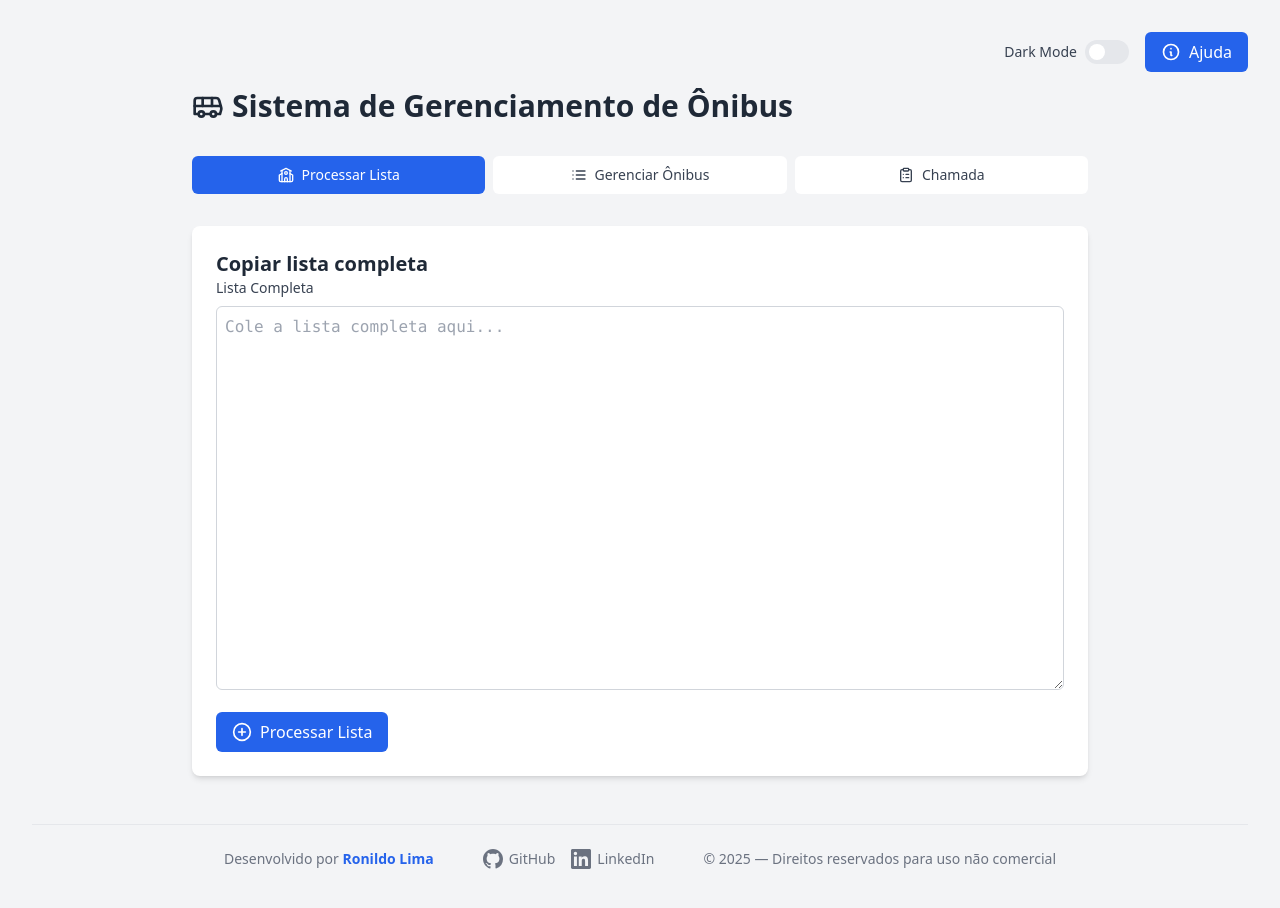
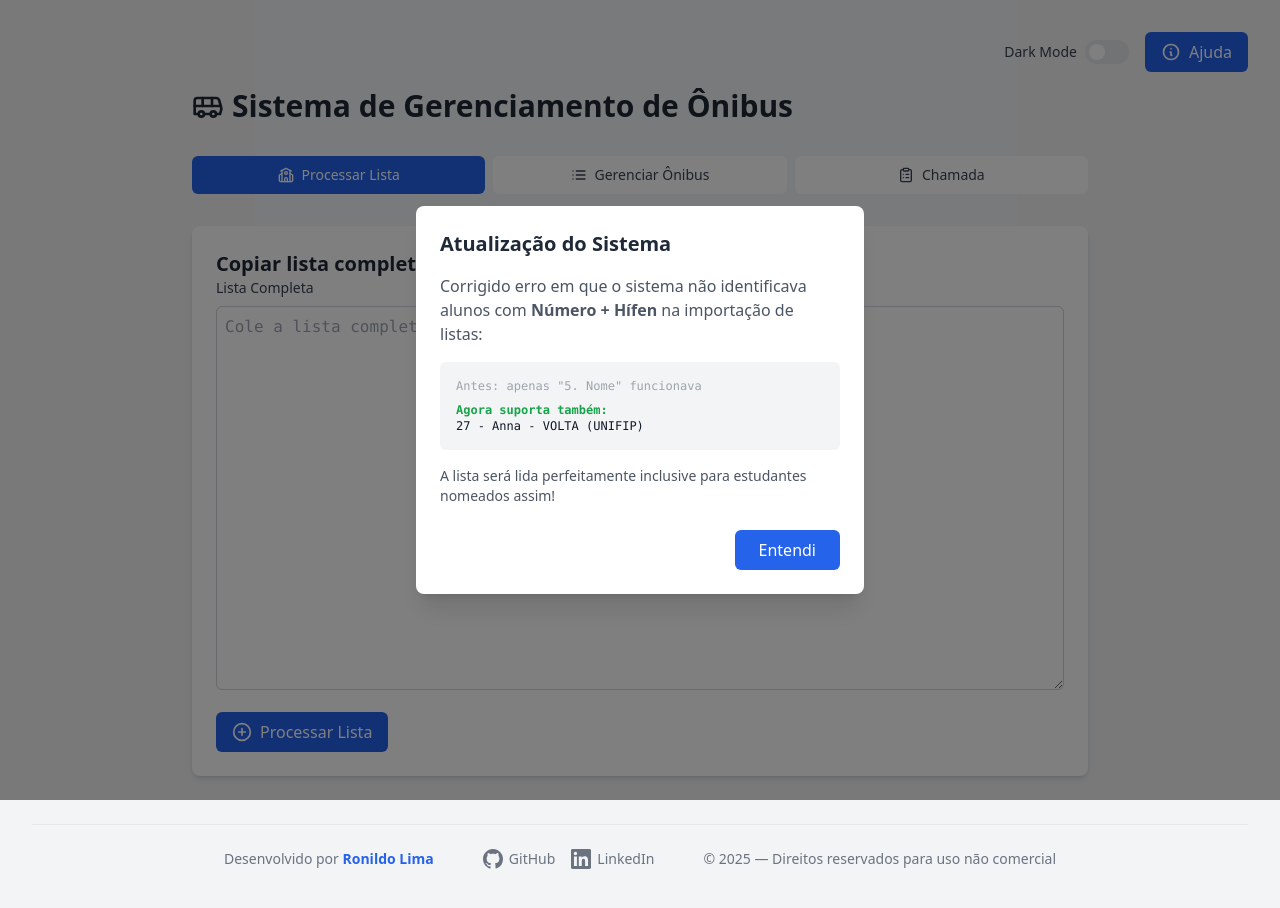
Before and after one commit to RonildoLima/bus-management, a React (Vite) app: page / in a window 1280 px wide. Shown: the top 908 px of the page. Built offline with nearby package versions, Linux system fonts and the light colour scheme.

Commit message:
Modal update

```diff
--- a/src/App.tsx
+++ b/src/App.tsx
@@ -3,6 +3,7 @@ import React, { useState } from 'react';
 import { PlusCircle, Bus, School as SchoolIcon, List, Copy, Check, ClipboardList } from 'lucide-react';
 import { School, Student, Bus as BusType } from './types';
 import { TutorialModal } from './components/TutorialModal';
+import { UpdateModal } from './components/UpdateModal';
 
 function App() {
   const [view, setView] = useState<'input' | 'management' | 'chamada'>('input');
@@ -502,6 +503,7 @@ function App() {
       </div>
 
       <TutorialModal isOpen={isTutorialOpen} onClose={() => setIsTutorialOpen(false)} darkMode={darkMode} />
+      <UpdateModal darkMode={darkMode} />
 
       <div className="max-w-4xl mx-auto">
         <h1 className={`text-3xl font-bold mb-8 flex items-center gap-2 ${darkMode ? 'text-white' : 'text-gray-800'}`}>
@@ -954,9 +956,26 @@ LISTA ÔNIBUS 02 - FRANÇA - UFCG (3 VAGAS)
             {parsedChamadaBuses.length === 0 && (
               <>
                 <div className="mb-4">
-                  <label className={`block text-sm font-medium mb-2 ${darkMode ? 'text-gray-300' : 'text-gray-700'}`}>
-                    Cole a lista formatada aqui
-                  </label>
+                  <div className="flex justify-between items-center mb-2">
+                    <label className={`block text-sm font-medium ${darkMode ? 'text-gray-300' : 'text-gray-700'}`}>
+                      Cole a lista formatada aqui
+                    </label>
+                    <button
+                      onClick={async () => {
+                        try {
+                          const text = await navigator.clipboard.readText();
+                          setChamadaRawList(text);
+                        } catch (err) {
+                          alert('Erro ao colar área de transferência. Cole manualmente.');
+                        }
+                      }}
+                      className={`flex items-center gap-1.5 text-xs px-2.5 py-1 rounded-md transition-colors border shadow-sm font-medium ${darkMode ? 'bg-gray-700 hover:bg-gray-600 text-gray-200 border-gray-600' : 'bg-white hover:bg-gray-50 text-gray-700 border-gray-300'}`}
+                      title="Colar da área de transferência"
+                    >
+                      <ClipboardList className="w-3.5 h-3.5 text-blue-500" />
+                      Colar
+                    </button>
+                  </div>
                   <textarea
                     value={chamadaRawList}
                     onChange={e => setChamadaRawList(e.target.value)}
--- /dev/null
+++ b/src/components/UpdateModal.tsx
@@ -0,0 +1,56 @@
+import { useState, useEffect } from 'react';
+
+interface UpdateModalProps {
+  darkMode: boolean;
+}
+
+export function UpdateModal({ darkMode }: UpdateModalProps) {
+  const [isOpen, setIsOpen] = useState(false);
+
+  useEffect(() => {
+    const hasSeenModal = localStorage.getItem('hasSeenHyphenUpdateModal');
+    if (!hasSeenModal) {
+      setIsOpen(true);
+    }
+  }, []);
+
+  const handleClose = () => {
+    localStorage.setItem('hasSeenHyphenUpdateModal', 'true');
+    setIsOpen(false);
+  };
+
+  if (!isOpen) return null;
+
+  return (
+    <div className="fixed inset-0 bg-black bg-opacity-50 z-[60] flex items-center justify-center p-4">
+      <div className={`w-full max-w-md rounded-lg shadow-xl ${darkMode ? 'bg-gray-800 text-white' : 'bg-white text-gray-800'}`}>
+        <div className="p-6">
+          <h2 className="text-xl font-bold mb-4 flex items-center gap-2">
+            Atualização do Sistema
+          </h2>
+          <div className={`space-y-4 text-sm ${darkMode ? 'text-gray-300' : 'text-gray-600'}`}>
+            <p className="text-base">
+              Corrigido erro em que o sistema não identificava alunos com <strong>Número + Hífen</strong> na importação de listas:
+            </p>
+            <div className={`p-4 rounded-md font-mono text-xs ${darkMode ? 'bg-gray-900 text-gray-400' : 'bg-gray-100 text-gray-600'}`}>
+              <span className="opacity-50">Antes: apenas "5. Nome" funcionava</span>
+              <br />
+              <span className={`font-bold mt-2 inline-block ${darkMode ? 'text-green-400' : 'text-green-600'}`}>Agora suporta também:</span>
+              <br />
+              <span className={darkMode ? 'text-gray-100' : 'text-gray-900'}>27 - Anna - VOLTA (UNIFIP)</span>
+            </div>
+            <p>A lista será lida perfeitamente inclusive para estudantes nomeados assim!</p>
+          </div>
+          <div className="mt-6 flex justify-end">
+            <button
+              onClick={handleClose}
+              className="w-full sm:w-auto bg-blue-600 hover:bg-blue-700 text-white px-6 py-2 rounded-md font-medium transition-colors"
+            >
+              Entendi
+            </button>
+          </div>
+        </div>
+      </div>
+    </div>
+  );
+}
```
